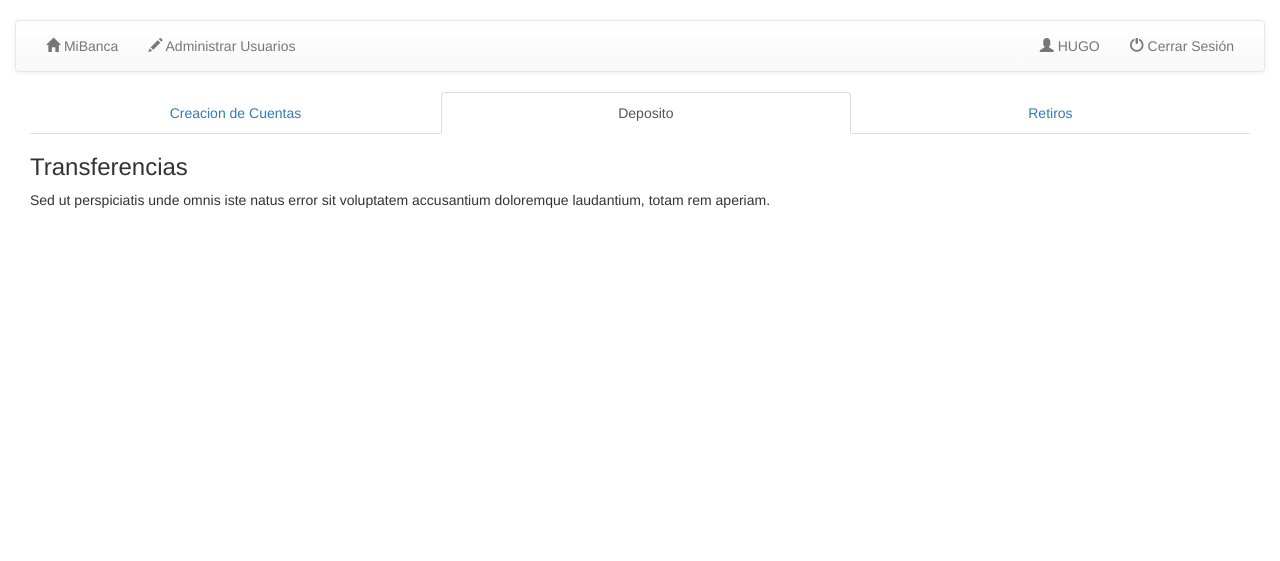
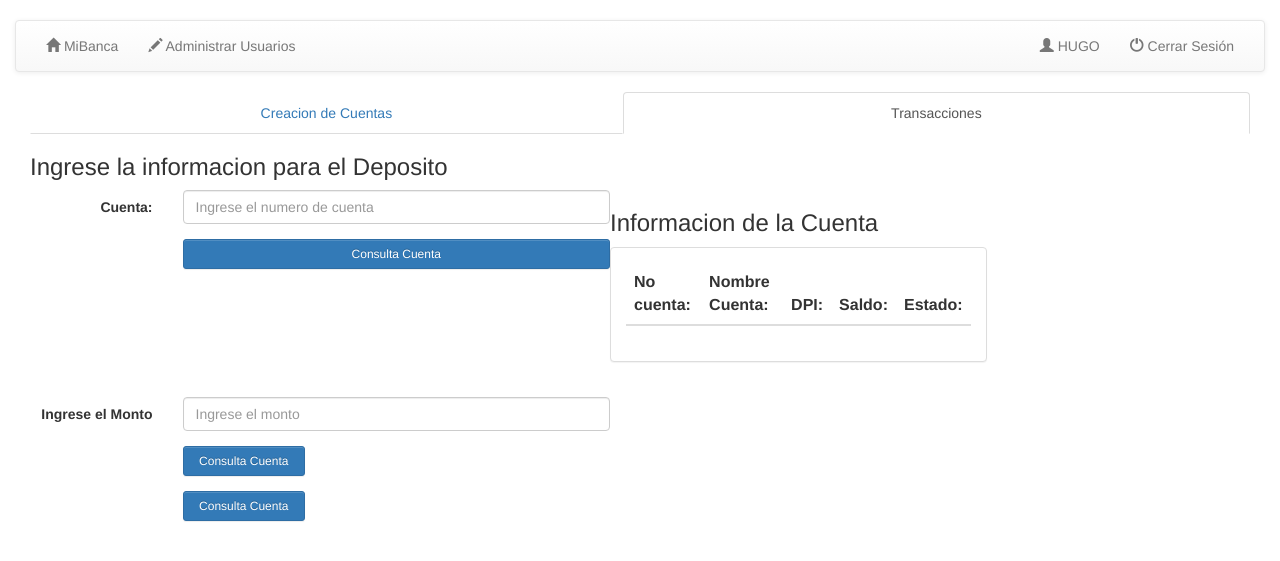
Before and after one commit to HAL0594/proyecto2.2, a PHP site: page /Cajero.php in a window 1280 px wide, after a click on "Transacciones". Shown: the top 561 px of the page. Run offline with PHP 8.4, Linux system fonts and the light colour scheme; a user stored in the database is signed in; data comes from the database, SQL or seed files in the repository; data that the repository does not hold is empty; some libraries are stand-ins or nearby versions.

Commit message:
cambios en la pagina de cajeros...

```diff
--- a/Cajero.php
+++ b/Cajero.php
@@ -16,6 +16,7 @@ $errors = array();
 
 	$row = $result->fetch_assoc();
 
+//******************************** Creacion de cuentas **********************************************************
 
 	if (isset($_POST['Enviar'])) {
 
@@ -41,6 +42,24 @@ $errors = array();
 		}
 	}
 
+//******************************** Consulta Cuentas **********************************************************
+
+	if (isset($_POST['Enviar1'])) {
+
+		$cuenta = $_POST['cuenta'];
+
+
+			$SQLCuenta="SELECT `no_cuenta`,`NombreCuenta`,`DPI`,`saldo`, case when `estado`= 1 then 'Activo' else 'Inactiva' end as est  FROM cuentas WHERE no_cuenta = '$cuenta'";
+			$CuentaLista = $mysqli->query($SQLCuenta);
+			$len = $CuentaLista->num_rows;
+
+				if($len > 0){
+					$lista = $CuentaLista->fetch_assoc();
+				} else
+				$errors[] = "la cuenta no es valida";
+
+
+	}
 
 
 
@@ -112,8 +131,7 @@ $errors = array();
 
   <ul class="nav nav-tabs nav-justified" role="tablist">
     <li class="active"><a data-toggle="tab" href="#menu1">Creacion de Cuentas</a></li>
-    <li><a data-toggle="tab" href="#menu2">Deposito</a></li>
-    <li><a data-toggle="tab" href="#menu3">Retiros</a></li>
+    <li><a data-toggle="tab" href="#menu2">Transacciones</a></li>
   </ul>
 
   <div class="tab-content">
@@ -157,8 +175,6 @@ $errors = array();
 
 		</div>
 	</form>
-
-
 	  </p>
 
 
@@ -166,17 +182,94 @@ $errors = array();
     <div id="menu2" class="tab-pane fade">
 
 
-	  <h3>Transferencias</h3>
-      <p>Sed ut perspiciatis unde omnis iste natus error sit voluptatem accusantium doloremque laudantium, totam rem aperiam.</p>
+	  <h3>Ingrese la informacion para el Deposito</h3>
+      <p>
+
+	  <form class="form-horizontal" action="<?php $_SERVER['PHP_SELF'] ?>" method="POST" autocomplete="off">
+		<div class="form-group tab-pane col-sm-6">
+
+		                    <div class="form-group">
+								<label for="cuenta" class="col-md-3 control-label">Cuenta:</label>
+								<div class="col-md-9">
+									<input type="text" class="form-control" name="cuenta" placeholder="Ingrese el numero de cuenta" value="<?php if (isset($cuenta)) echo $cuenta; ?>" required >
+
+								</div>
+							</div>
+
+
+							<div class="form-group">
+								<div class="col-md-offset-3 col-md-9">
+									<button id="btn-signup" type="submit" class="btn btn-primary btn-sm btn-block" name="Enviar1"><i class="icon-hand-right"></i>Consulta Cuenta</button>
+								</div>
+							</div>
+							<div class="form-group"><?php echo resultBlock($errors); ?></div>
+
+		</div>
+		<div class="form-group tab-pane col-sm-4">
+							<h3>Informacion de la Cuenta</h3>
+							<div class="panel panel-default">
+								<div class="panel-body">
+									<table class="table table-fixed">
+										<thead>
+											<tr>
+												<th>No cuenta:</th>
+												<th>Nombre Cuenta:</th>
+												<th>DPI:</th>
+												<th>Saldo:</th>
+												<th>Estado:</th>
+											</tr>
+										</thead>
+										<tbody>
+											 <?php
+
+                                        		for ($i = 0; $i < $len; $i++){
+                                                   echo "<tr><td width: 5%>". $i . "</td><td>" . $lista['no_cuenta'] . "</td><td>". $lista['NombreCuenta'] ."</td><td>" . $lista['DPI'] . "</td><td>Q." . $lista['saldo'] . "</td></tr>" . $lista['est'] . "</td></tr>";
+                                             	}
+                                             ?>
+										</tbody>
+									</table>
+								</div>
+							</div>
+						</div>
+	</form>
+
+	<form class="form-horizontal" action="<?php $_SERVER['PHP_SELF'] ?>" method="POST" autocomplete="off">
+		<div class="form-group tab-pane col-sm-6">
+
+		                    <div class="form-group">
+								<label for="monto" class="col-md-3 control-label">Ingrese el Monto</label>
+								<div class="col-md-9">
+									<input type="text" class="form-control" name="monto" placeholder="Ingrese el monto" value="<?php if (isset($cuenta)) echo $cuenta; ?>" required >
+
+								</div>
+							</div>
+
+
+							<div class="form-group">
+								<div class="col-md-offset-3 col-md-3">
+									<button id="btn-signup" type="submit" class="btn btn-primary btn-sm btn-block" name="EnviarDeposito"><i class="icon-hand-right"></i>Consulta Cuenta</button>
+								</div>
+							</div>
+
+							<div class="form-group">
+								<div class="col-md-offset-3 col-md-3">
+									<button id="btn-signup" type="submit" class="btn btn-primary btn-sm btn-block" name="EnviarRetiro"><i class="icon-hand-right"></i>Consulta Cuenta</button>
+								</div>
+							</div>
+
+
+
+
+
+							<div class="form-group"><?php echo resultBlock($errors); ?></div>
+
+		</div>
+
+
+	  </p>
 
 	</div>
-    <div id="menu3" class="tab-pane fade">
 
-
-	  <h3>Estado De Cuenta</h3>
-      <p>Eaque ipsa quae ab illo inventore veritatis et quasi architecto beatae vitae dicta sunt explicabo.</p>
-
-	</div>
   </div>
 
 
```
